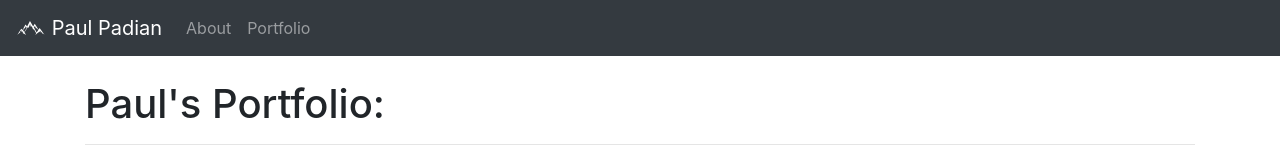
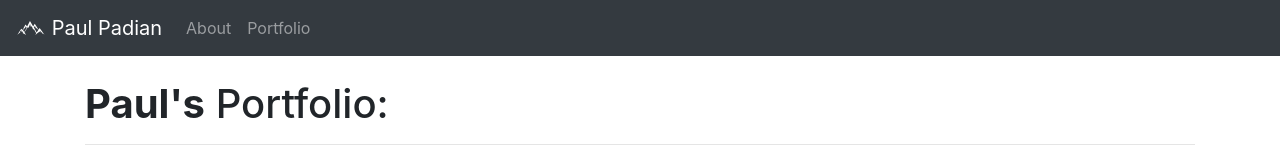
Before and after one commit to paulpadian/portfolio, a Next.js app: page /portfolio in a window 1280 px wide. Shown: the top 159 px of the page. Built offline with nearby package versions, Linux system fonts and the light colour scheme.

Commit message:
strong tag

```diff
--- a/pages/portfolio.js
+++ b/pages/portfolio.js
@@ -17,7 +17,7 @@ export default function About() {
           <Navbar />
           <Container>
             <br />
-            <h1> Paul's Portfolio:</h1>
+            <h1> <strong>Paul's</strong> Portfolio:</h1>
             <hr />
             <Row>
               <Col lg={6}>
```
